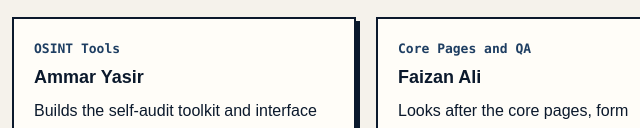
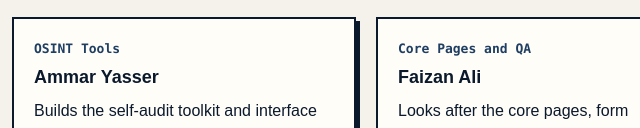
Before and after one commit to umair4334/vanguard-security, a plain HTML site: page about.html in a window 1280 px wide. Shown: the part 817-945 px from the top of the page, 456-1096 px from the left. Drawn offline with Linux system fonts and the light colour scheme.

Commit message:
Update team member name and enrollment IDs

```diff
--- a/about.html
+++ b/about.html
@@ -50,7 +50,7 @@
         </article>
         <article class="card">
           <p class="card-tag">OSINT Tools</p>
-          <h3>Ammar Yasir</h3>
+          <h3>Ammar Yasser</h3>
           <p>Builds the self-audit toolkit and interface styling, from fingerprint viewing to link and metadata analysis.</p>
         </article>
         <article class="card">
```
Also changed, not shown: 1 other file.
